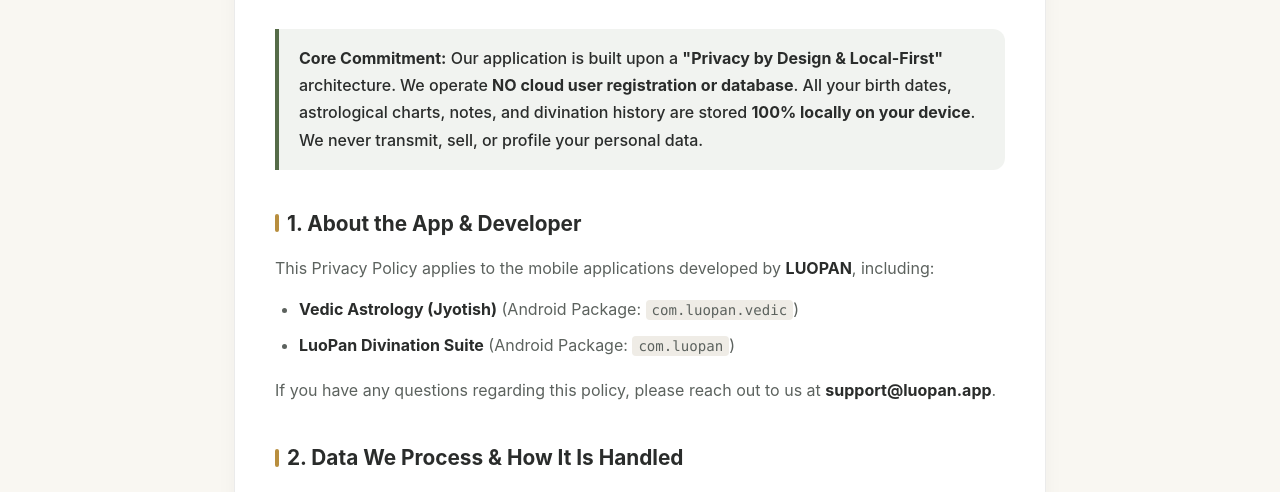
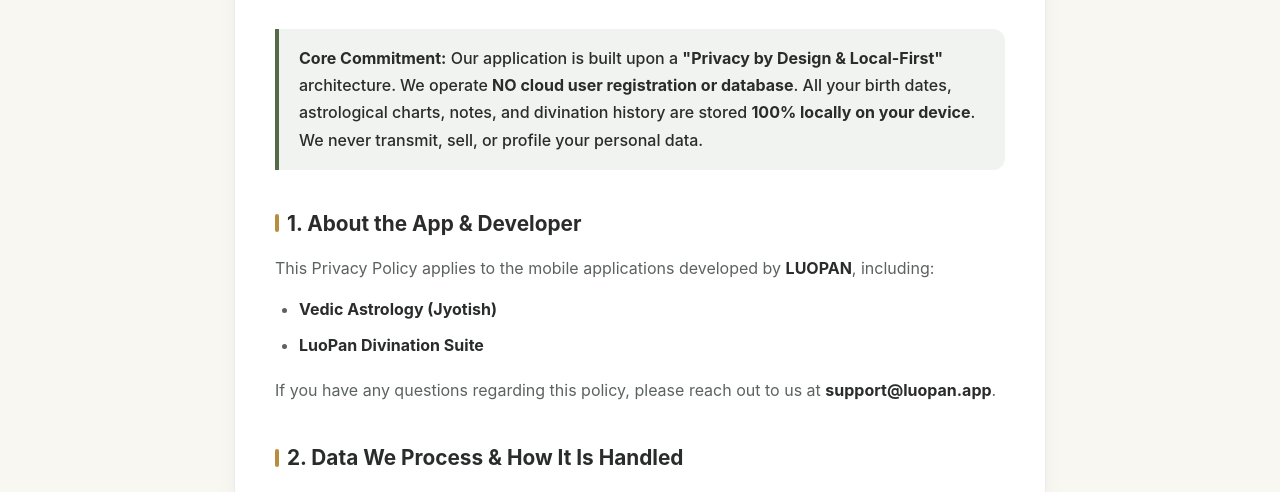
Before and after one commit to yyds-html/yyds-html.github.io, a plain HTML site: page flutter_luopan/privacy.html in a window 1280 px wide. Shown: the part 308-800 px from the top of the page. Drawn offline with Linux system fonts and the light colour scheme.

Commit message:
chore(legal): remove open source links and package names from terms and privacy policies

```diff
--- a/flutter_luopan/privacy.html
+++ b/flutter_luopan/privacy.html
@@ -311,8 +311,8 @@
         <h2>一、关于应用与开发者</h2>
         <p>本隐私政策适用于由 <strong>LUOPAN</strong> 开发的移动应用程序，包括但不限于：</p>
         <ul>
-          <li><strong>印占星盘（Vedic Astrology / Jyotish）</strong>（Android 包名：<code>com.luopan.vedic</code>）</li>
-          <li><strong>落盘（LuoPan）术数合集</strong>（Android 包名：<code>com.luopan</code>）</li>
+          <li><strong>印占星盘（Vedic Astrology / Jyotish）</strong></li>
+          <li><strong>落盘（LuoPan）术数合集</strong></li>
         </ul>
         <p>若您对本政策有任何疑问，可通过电子邮箱 <strong>support@luopan.app</strong> 与我们取得联系。</p>
 
@@ -391,7 +391,6 @@
         <ul>
           <li>开发者团队：<strong>LUOPAN Team</strong></li>
           <li>联系邮箱：<strong>support@luopan.app</strong></li>
-          <li>官方主页：<a href="https://github.com/yyds-x/flutter_divination" target="_blank" rel="noopener">GitHub Project Repository</a></li>
         </ul>
       </div>
 
@@ -413,8 +412,8 @@
         <h2>1. About the App & Developer</h2>
         <p>This Privacy Policy applies to the mobile applications developed by <strong>LUOPAN</strong>, including:</p>
         <ul>
-          <li><strong>Vedic Astrology (Jyotish)</strong> (Android Package: <code>com.luopan.vedic</code>)</li>
-          <li><strong>LuoPan Divination Suite</strong> (Android Package: <code>com.luopan</code>)</li>
+          <li><strong>Vedic Astrology (Jyotish)</strong></li>
+          <li><strong>LuoPan Divination Suite</strong></li>
         </ul>
         <p>If you have any questions regarding this policy, please reach out to us at <strong>support@luopan.app</strong>.</p>
 
@@ -493,7 +492,6 @@
         <ul>
           <li>Developer Team: <strong>LUOPAN Team</strong></li>
           <li>Email: <strong>support@luopan.app</strong></li>
-          <li>Project Repository: <a href="https://github.com/yyds-x/flutter_divination" target="_blank" rel="noopener">GitHub Repository</a></li>
         </ul>
       </div>
 
```
Also changed, not shown: flutter_luopan/terms.html (+4 -6 lines).
